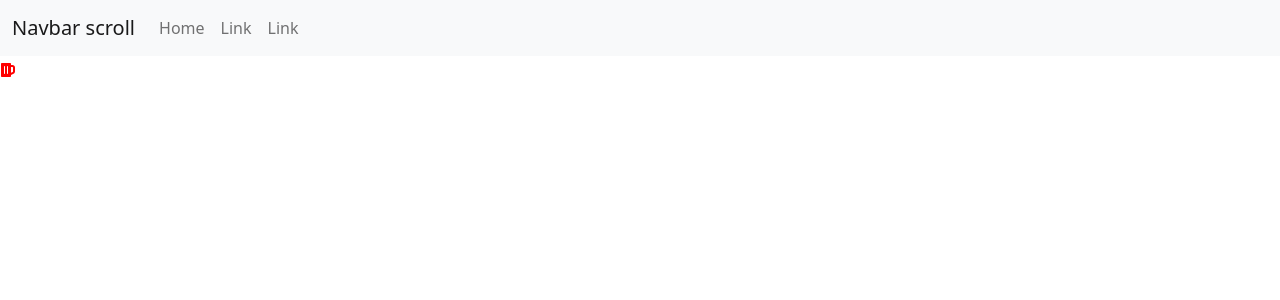
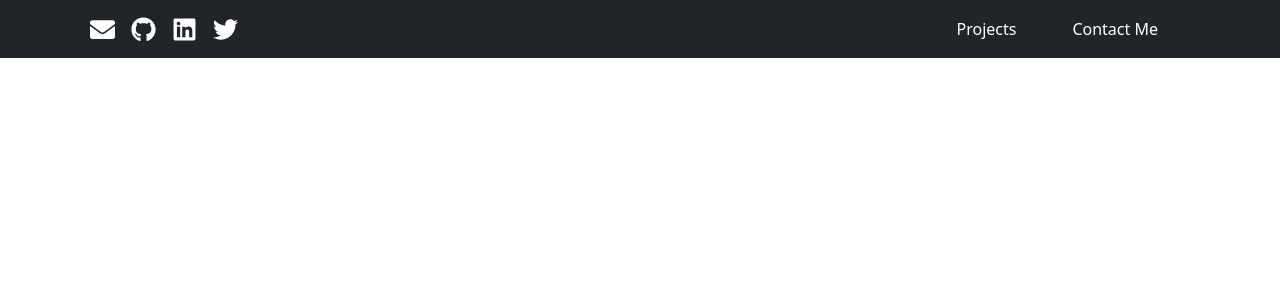
Before and after one commit to mohayax/myPortfolio, a React (Create React App) app: page / in a window 1280 px wide. Shown: the top 300 px of the page. Built offline with nearby package versions, Linux system fonts and the light colour scheme.

Commit message:
Navbar completed

```diff
--- a/src/App.js
+++ b/src/App.js
@@ -1,12 +1,12 @@
 import './App.css';
 import NavigationBar from "./components/NavigationBar";
-import { FaBeer } from 'react-icons/fa';
+
 
 function App() {
   return (
    <div>
     <NavigationBar />
-      <FaBeer style={{color: 'red'}}/>
+
    </div>
   )
 
--- /dev/null
+++ b/src/components/NavigationBar.css
@@ -0,0 +1,8 @@
+.nav_margin{
+    width: 80vw;
+}
+
+.icon{
+    font-size: 25px;
+    color: white;
+}
--- a/src/components/NavigationBar.jsx
+++ b/src/components/NavigationBar.jsx
@@ -1,30 +1,47 @@
 import React from 'react'
-import Button from 'react-bootstrap/Button';
+import './NavigationBar.css'
 import Container from 'react-bootstrap/Container';
-import Form from 'react-bootstrap/Form';
 import Nav from 'react-bootstrap/Nav';
 import Navbar from 'react-bootstrap/Navbar';
+import {FaGithub} from 'react-icons/fa';
+import { FaLinkedin } from 'react-icons/fa';
+import { FaEnvelope } from 'react-icons/fa';
+import { FaTwitter } from 'react-icons/fa';
 
 
 function NavigationBar  () {
   return (
-    <Navbar bg="light" expand="lg">
-      <Container fluid>
-        <Navbar.Brand href="#">Navbar scroll</Navbar.Brand>
-        <Navbar.Toggle aria-controls="navbarScroll" />
+    <Navbar bg="dark" variant="dark" expand="lg">
+      <Container className='container-fluid nav_margin'>
+        <Navbar.Toggle aria-controls="navbarScroll"/>
         <Navbar.Collapse id="navbarScroll">
           <Nav
             className="me-auto my-2 my-lg-0"
             style={{ maxHeight: '100px' }}
             navbarScroll
           >
-            <Nav.Link href="#action1">Home</Nav.Link>
-            <Nav.Link href="#action2">Link</Nav.Link>
-            <Nav.Link href="#">
-              Link
+
+            <Nav.Link href="mailto:mohayax02@gmail.com">
+              <FaEnvelope className='icon' />
+            </Nav.Link>
+
+            <Nav.Link href="https://github.com/mohayax" target="blank">
+              <FaGithub className='icon'/>
+            </Nav.Link>
+
+            <Nav.Link href="#action2">
+              <FaLinkedin className='icon'/>
+            </Nav.Link>
+
+            <Nav.Link href="#action2">
+              <FaTwitter className='icon' />
             </Nav.Link>
           </Nav>
+        <div className="d-flex">
+          <Nav.Link href="#projects" style={{color:"white"}} className="me-4">Projects</Nav.Link>
 
+          <Nav.Link href="#contact" style={{ color: "white" }} className="me-4">Contact Me</Nav.Link>
+        </div>
 
         </Navbar.Collapse>
       </Container>
```
